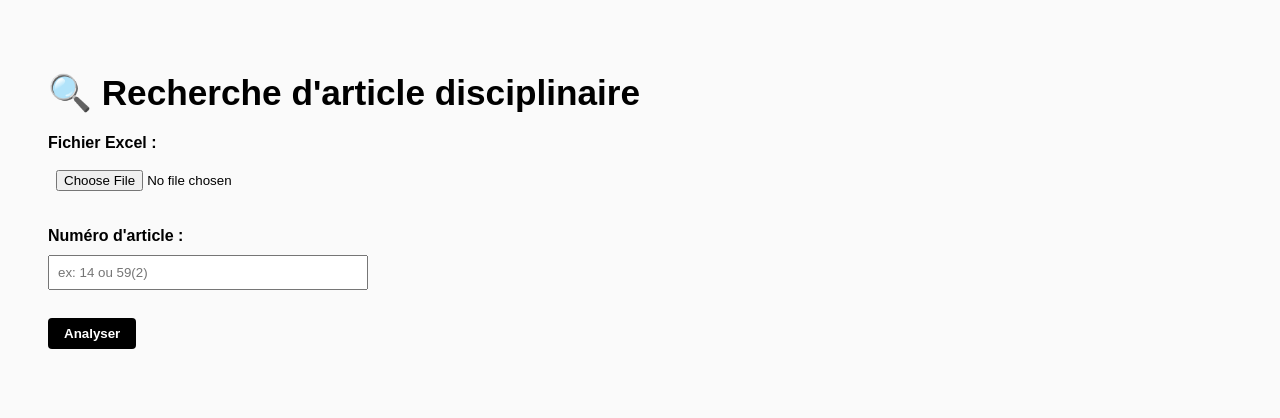
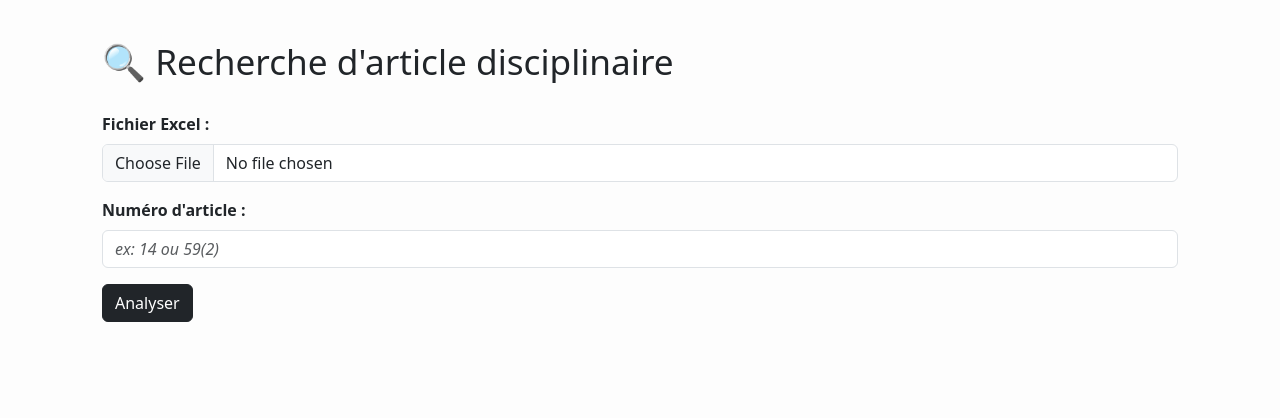
Before and after one commit to BPelletier258/analyseur-discipline, a Flask app: page / in a window 1280 px wide. Shown: the top 418 px of the page. Run offline with Flask 2, Linux system fonts and the light colour scheme.

Commit message:
Update index.html

```diff
--- a/templates/index.html
+++ b/templates/index.html
@@ -3,88 +3,58 @@
 <head>
     <meta charset="UTF-8">
     <title>Recherche d'article disciplinaire</title>
+    <link href="https://cdn.jsdelivr.net/npm/bootstrap@5.3.2/dist/css/bootstrap.min.css" rel="stylesheet">
     <style>
         body {
-            font-family: Arial, sans-serif;
-            background-color: #fafafa;
             padding: 40px;
+            background-color: #fdfdfd;
         }
-
         h1 {
-            font-size: 2.2em;
-            margin-bottom: 20px;
-        }
-
-        .formulaire {
+            font-size: 2.2rem;
             margin-bottom: 30px;
         }
-
-        label {
-            font-weight: bold;
-        }
-
-        input[type="file"],
-        input[type="text"] {
-            margin: 10px 0;
-            padding: 8px;
-            width: 300px;
-        }
-
-        button {
-            padding: 8px 16px;
-            font-weight: bold;
-            background-color: black;
-            color: white;
-            border: none;
-            border-radius: 4px;
-        }
-
         .rouge {
             font-weight: bold;
             color: red;
         }
-
-        .table {
-            width: 100%;
-            border-collapse: collapse;
-            margin-top: 25px;
+        .form-label {
+            font-weight: bold;
         }
-
-        .table th, .table td {
-            border: 1px solid #ddd;
-            padding: 10px;
-            text-align: left;
+        .table th {
+            text-align: center;
+            vertical-align: middle;
         }
-
-        .table th {
-            background-color: #f2f2f2;
+        .container {
+            max-width: 1100px;
+            margin: auto;
         }
-
+        .icone {
+            font-size: 1.8rem;
+            margin-right: 10px;
+        }
         .erreur {
-            color: red;
+            color: #e53935;
             font-weight: bold;
             margin-top: 20px;
         }
-
-        .resultat-titre {
-            font-size: 1.4em;
-            font-weight: bold;
-            margin-top: 20px;
+        input[type="text"] {
+            font-style: italic;
         }
-
     </style>
 </head>
 <body>
+<div class="container">
     <h1>🔍 Recherche d'article disciplinaire</h1>
-
-    <form method="post" enctype="multipart/form-data" action="/analyse" class="formulaire">
-        <label for="fichier">Fichier Excel :</label><br>
-        <input type="file" name="fichier" required><br><br>
-
-        <label for="article">Numéro d'article :</label><br>
-        <input type="text" name="article" placeholder="ex: 14 ou 59(2)" required><br><br>
-
-        <button type="submit">Analyser</button>
+    <form method="POST" action="/analyse" enctype="multipart/form-data">
+        <div class="mb-3">
+            <label for="fichier" class="form-label">Fichier Excel :</label>
+            <input type="file" class="form-control" id="fichier" name="fichier" required>
+        </div>
+        <div class="mb-3">
+            <label for="article" class="form-label">Numéro d'article :</label>
+            <input type="text" class="form-control" id="article" name="article" placeholder="ex: 14 ou 59(2)" required>
+        </div>
+        <button type="submit" class="btn btn-dark">Analyser</button>
     </form>
 
     {% if erreur %}
@@ -92,9 +62,12 @@
     {% endif %}
 
     {% if tableau_html %}
-        <div class="resultat-titre">Résultats pour l'article {{ article }}</div>
-        {{ tableau_html|safe }}
+        <hr>
+        <h4 class="mt-4">Résultats pour l'article {{ article }}</h4>
+        <div class="table-responsive">
+            {{ tableau_html | safe }}
+        </div>
     {% endif %}
-
+</div>
 </body>
 </html>
```
